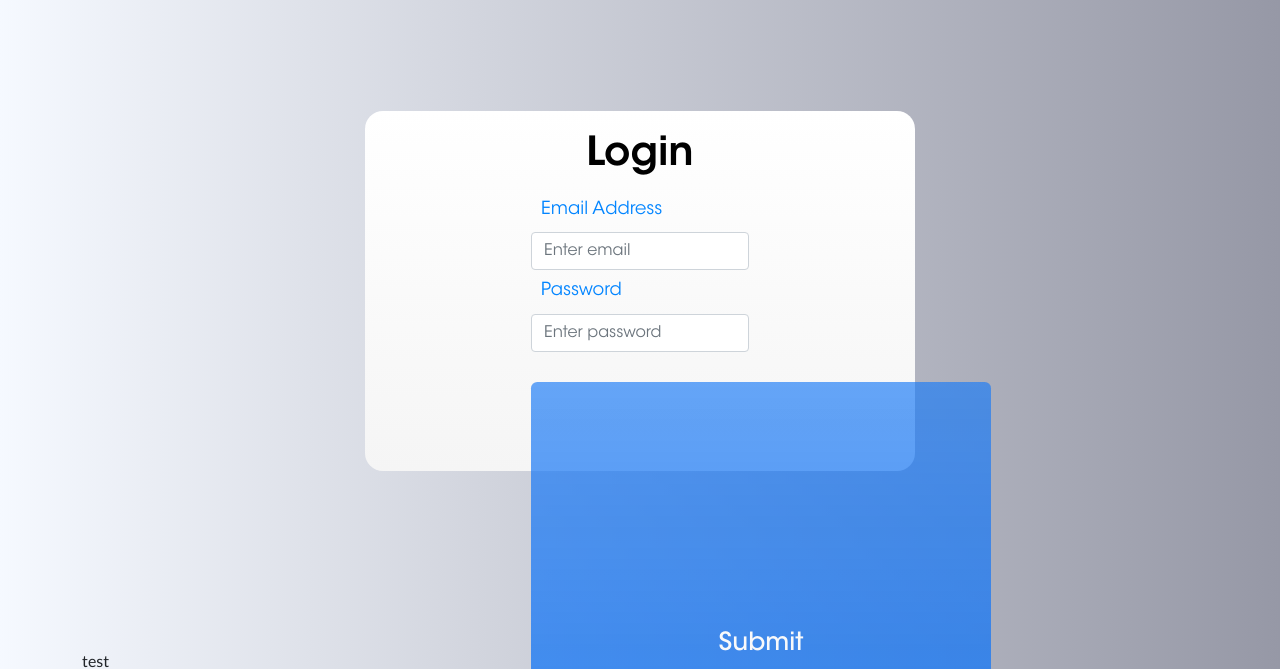
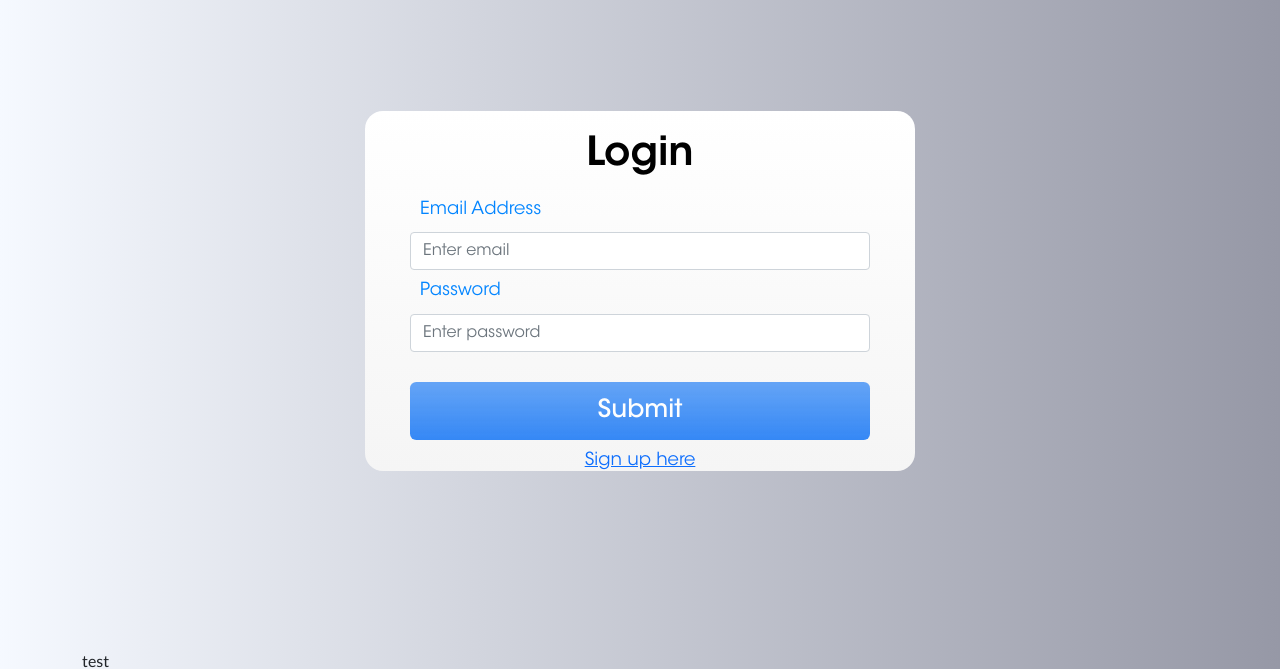
Before and after one commit to issaturtle/TeamCalendar, a Flask app: page /login in a window 1280 px wide. Shown: the part 131-800 px from the top of the page. Run offline with Flask 2, Linux system fonts and the light colour scheme; some web fonts are replaced.

Commit message:
signup redirect

```diff
--- a/app/static/dist/style.css
+++ b/app/static/dist/style.css
@@ -397,6 +397,7 @@ button:hover,
 
 .Register__open {
   z-index: -1;
+  opacity: 0.5;
 }
 
 .Register__Button {
@@ -416,4 +417,12 @@ button:hover,
   width: 550px;
   height: 360px;
 }
+
+.Register__signUp {
+  display: block;
+  text-align: center;
+  align: center;
+  margin-top: -20px;
+  text-decoration: underline;
+}
 /*# sourceMappingURL=style.css.map */
--- a/app/static/scss/_Register.scss
+++ b/app/static/scss/_Register.scss
@@ -36,6 +36,7 @@
 	}
 	&__open {
 		z-index: -1;
+		opacity: 0.5;
 	}
 	&__Button {
 		margin-top: 30px;
@@ -53,4 +54,11 @@
 		width: 550px;
 		height: 360px;
 	}
+	&__signUp {
+		display: block;
+		text-align: center;
+		align: center;
+		margin-top: -20px;
+		text-decoration: underline;
+	}
 }
--- a/app/templates/login.html
+++ b/app/templates/login.html
@@ -39,14 +39,12 @@
 					placeholder="Enter password"
 				/>
 			</div>
-
-			<button
-				id="RegLog"
-				type="submit"
-				class="Register button Register__Button"
-			>
-				Submit
-			</button>
+			<div>
+				<button id="RegLog" type="submit" class="button Register__Button">
+					Submit
+				</button>
+				<a href="signup" class="Register__signUp">Sign up here</a>
+			</div>
 		</form>
 	</div>
 </div>
```
Also changed, not shown: 1 other file.
